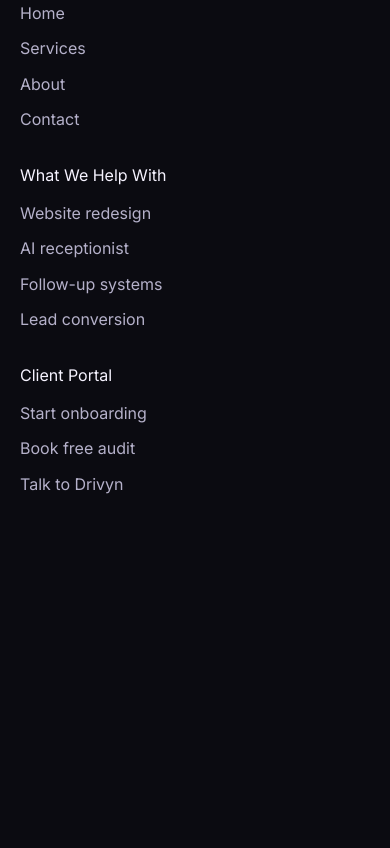
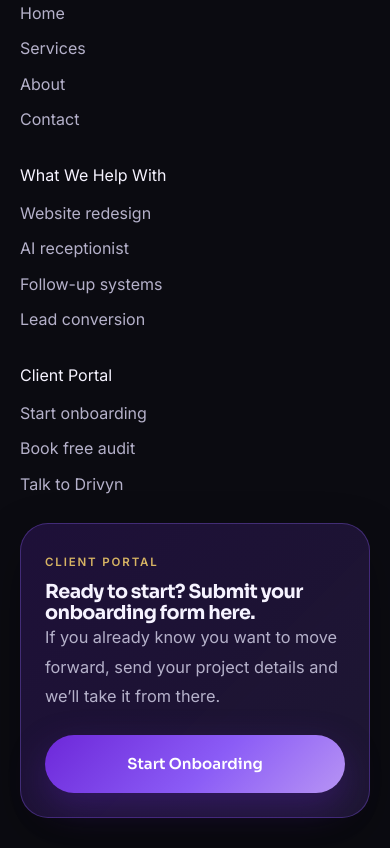
Before and after one commit to Drivyn26/drivyn-website, a plain HTML site: page index.html in a window 390 px wide. Shown: the part 9805-10653 px from the top of the page. Before the commit the page ends 10332 px from the top, so only its background shows below. Drawn offline with Linux system fonts and the light colour scheme.

Commit message:
Add homepage footer onboarding CTA by client portal

```diff
--- a/css/style.css
+++ b/css/style.css
@@ -650,7 +650,8 @@
 .footer-links { display: grid; gap: 10px; margin-top: 12px; }
 .footer-links a { color: var(--text-secondary); transition: var(--t-fast); }
 .footer-links a:hover { color: var(--text-primary); }
-.client-portal-callout {
+.client-portal-callout,
+.footer-client-portal-cta {
   display: flex;
   align-items: center;
   justify-content: space-between;
@@ -660,6 +661,9 @@
   background: linear-gradient(135deg, rgba(91,33,182,0.24), rgba(139,92,246,0.14));
   border: 1px solid rgba(139,92,246,0.34);
   box-shadow: 0 20px 50px rgba(0,0,0,0.28);
+}
+.footer-client-portal-cta {
+  margin-top: 26px;
 }
 .client-portal-label {
   display: inline-block;
@@ -698,7 +702,8 @@
     grid-template-columns: repeat(2, minmax(0, 1fr));
   }
   .footer-grid { grid-template-columns: 1fr 1fr; }
-  .client-portal-callout { flex-direction: column; align-items: flex-start; }
+  .client-portal-callout,
+  .footer-client-portal-cta { flex-direction: column; align-items: flex-start; }
 }
 
 @media (max-width: 768px) {
@@ -733,6 +738,8 @@
   .bubble { max-width: 100%; }
   .notification-float { position: static; margin-bottom: 16px; display: inline-flex; }
   .container { padding: 0 20px; }
-  .client-portal-callout { padding: 24px; }
-  .client-portal-callout .btn { width: 100%; }
+  .client-portal-callout,
+  .footer-client-portal-cta { padding: 24px; }
+  .client-portal-callout .btn,
+  .footer-client-portal-cta .btn { width: 100%; }
 }
--- a/index.html
+++ b/index.html
@@ -351,6 +351,14 @@
         </ul>
       </div>
     </div>
+    <div class="footer-client-portal-cta">
+      <div>
+        <div class="client-portal-label">Client Portal</div>
+        <h3>Ready to start? Submit your onboarding form here.</h3>
+        <p>If you already know you want to move forward, send your project details and we’ll take it from there.</p>
+      </div>
+      <a href="contact.html#contact-form" class="btn btn-primary btn-lg">Start Onboarding</a>
+    </div>
   </div>
 </footer>
 
```
